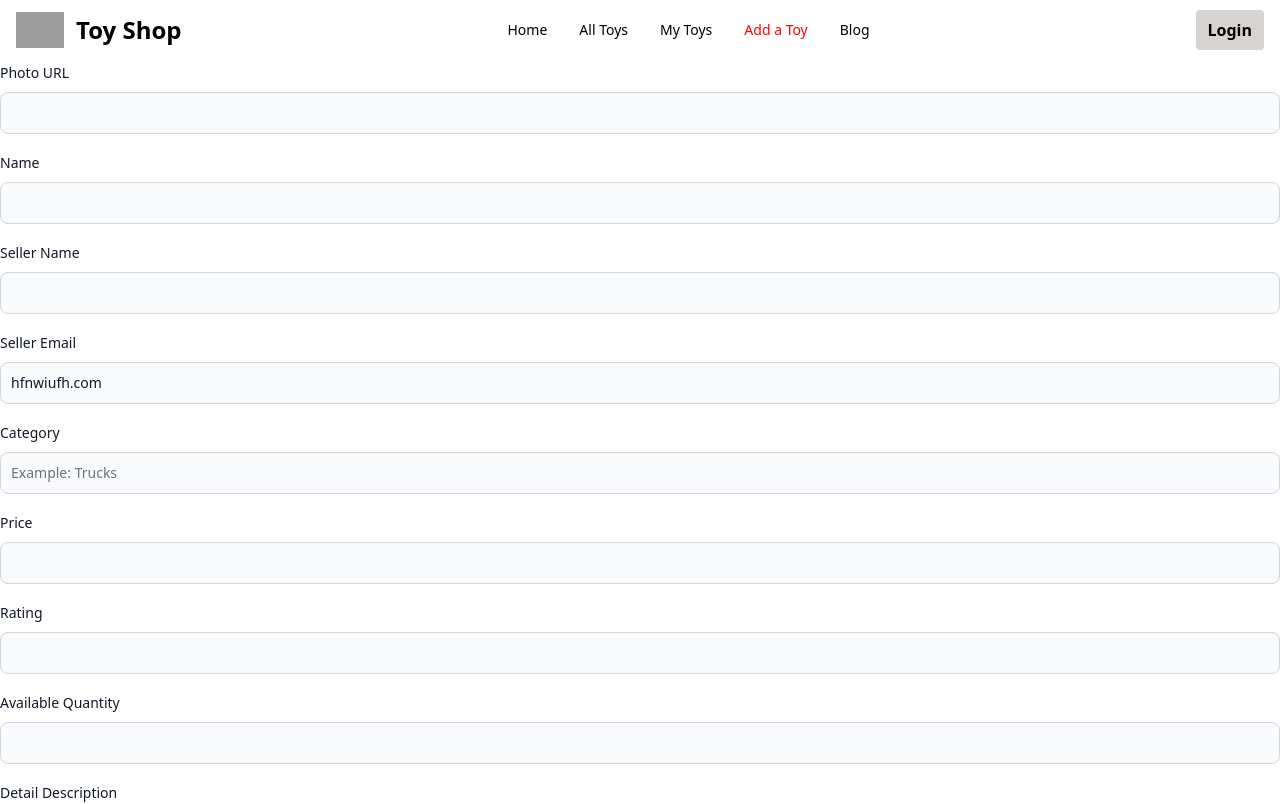
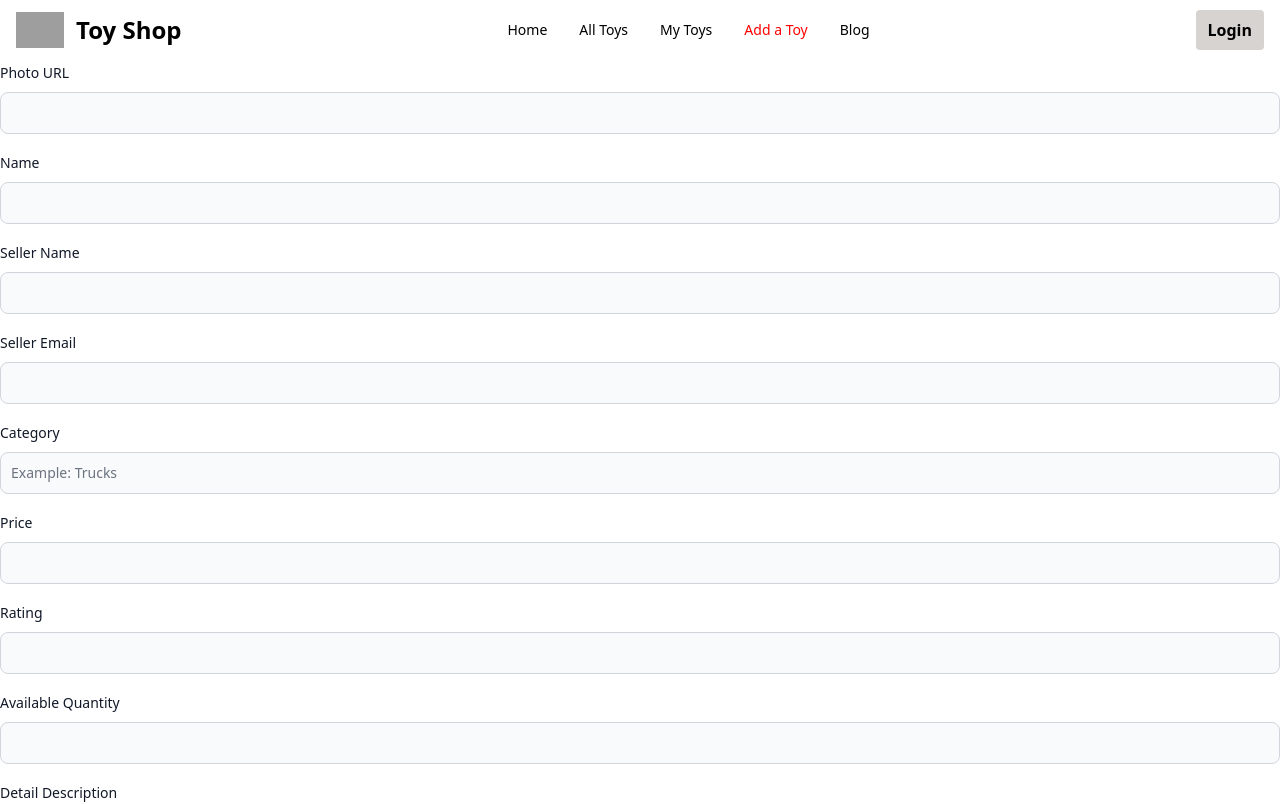
Before and after one commit to asifahmed123/Assignment-11, a React (Vite) app: page /addtoys in a window 1280 px wide. Shown: the top 804 px of the page. Built offline with nearby package versions, Linux system fonts and the light colour scheme; no server answers; grey boxes are pictures that could not be loaded.

Commit message:
my toys page updated

```diff
--- a/src/Pages/AddToys/AddToys.jsx
+++ b/src/Pages/AddToys/AddToys.jsx
@@ -1,7 +1,9 @@
 import { Button, Label, TextInput, Textarea } from 'flowbite-react';
-import React from 'react';
+import React, { useContext } from 'react';
+import { AuthContext } from '../../Provider/AuthProvider';
 
 const AddToys = () => {
+     const {user} = useContext(AuthContext);
 
      const handleAddToy = event => {
           event.preventDefault();
@@ -99,7 +101,7 @@ const AddToys = () => {
                               id="sellerEmail"
                               type="text"
                               name="sellerEmail"
-                              defaultValue={'hfnwiufh.com'}
+                              defaultValue={user?.email}
                               required={true}
                          />
                     </div>
--- a/src/Pages/MyToys/MyToys.jsx
+++ b/src/Pages/MyToys/MyToys.jsx
@@ -1,6 +1,24 @@
-import React from 'react';
+import React, { useContext, useEffect } from 'react';
+import { AuthContext } from '../../Provider/AuthProvider';
 
 const MyToys = () => {
+     const { user } = useContext(AuthContext);
+     const email = user?.email;
+     console.log(email);
+
+     useEffect(() => {
+          fetch(`http://localhost:5000/my-toys?sellerEmail=${email}`, {
+               method: 'GET',
+               headers: {
+                    'content-type': 'application/json'
+               }
+          })
+               .then(res => res.json())
+               .then(data => {
+                    console.log(data);
+               })
+     }, [email])
+
      return (
           <div>
                <h2>My Toys here</h2>
```
